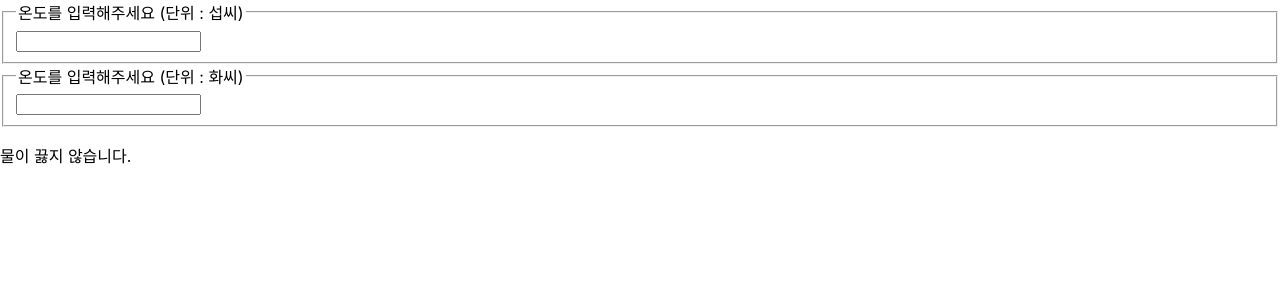
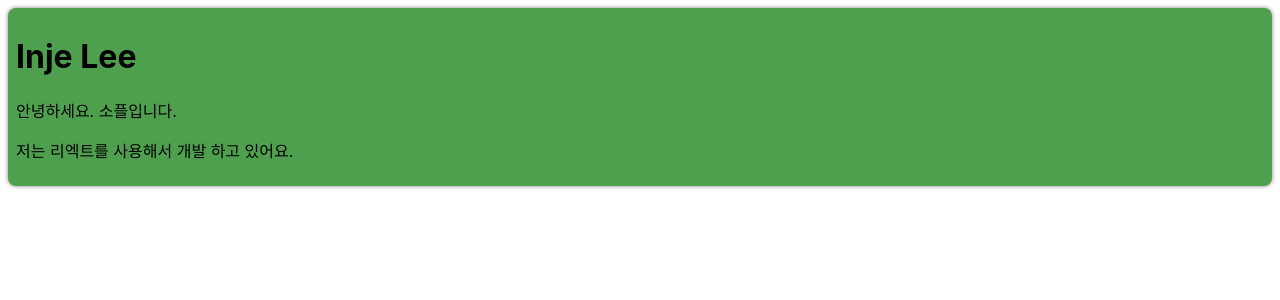
Before and after one commit to KimSuMin123/react-practice, a React (Create React App) app: page / in a window 1280 px wide. Shown: the top 300 px of the page. Built offline with nearby package versions, Linux system fonts and the light colour scheme.

Commit message:
chapter_13 실습 업로드

```diff
--- /dev/null
+++ b/src/chapter_13/Card.jsx
@@ -0,0 +1,20 @@
+function Card (props) {
+    const { title, backgroundColor, children } = props;
+
+    return (
+        <div
+            style={{
+                margin: 8,
+                padding: 8,
+                borderRadius: 8,
+                boxShadow: "0px 0px 4px grey",
+                backgroundColor: backgroundColor || "white",
+            }}
+        >
+            {title && <h1>{title}</h1>}
+            {children}
+        </div>
+    )
+}
+
+export default Card;
--- /dev/null
+++ b/src/chapter_13/ProfileCard.jsx
@@ -0,0 +1,12 @@
+import Card from "./Card";
+
+function  ProfileCard (props) {
+    return(
+        <Card title = "Inje Lee" backgroundColor = "#4ea04e">
+            <p>안녕하세요. 소플입니다.</p>
+            <p>저는 리엑트를 사용해서 개발 하고 있어요.</p>
+        </Card>
+    )
+}
+
+export default ProfileCard;
--- a/src/index.js
+++ b/src/index.js
@@ -17,11 +17,12 @@ import AttendanceBook from './chapter_10/AttendanceBook';
 import SignUp from './chapter_11/SignUp';
 import TemperatureInput from './chapter_12/TemperatureInput';
 import Calculator from './chapter_12/Calculator';
+import ProfileCard from './chapter_13/ProfileCard';
 
 const root = ReactDOM.createRoot(document.getElementById('root'));
 root.render(
   <React.StrictMode>
-    <Calculator />
+    <ProfileCard />
   </React.StrictMode>
 );
 
```
